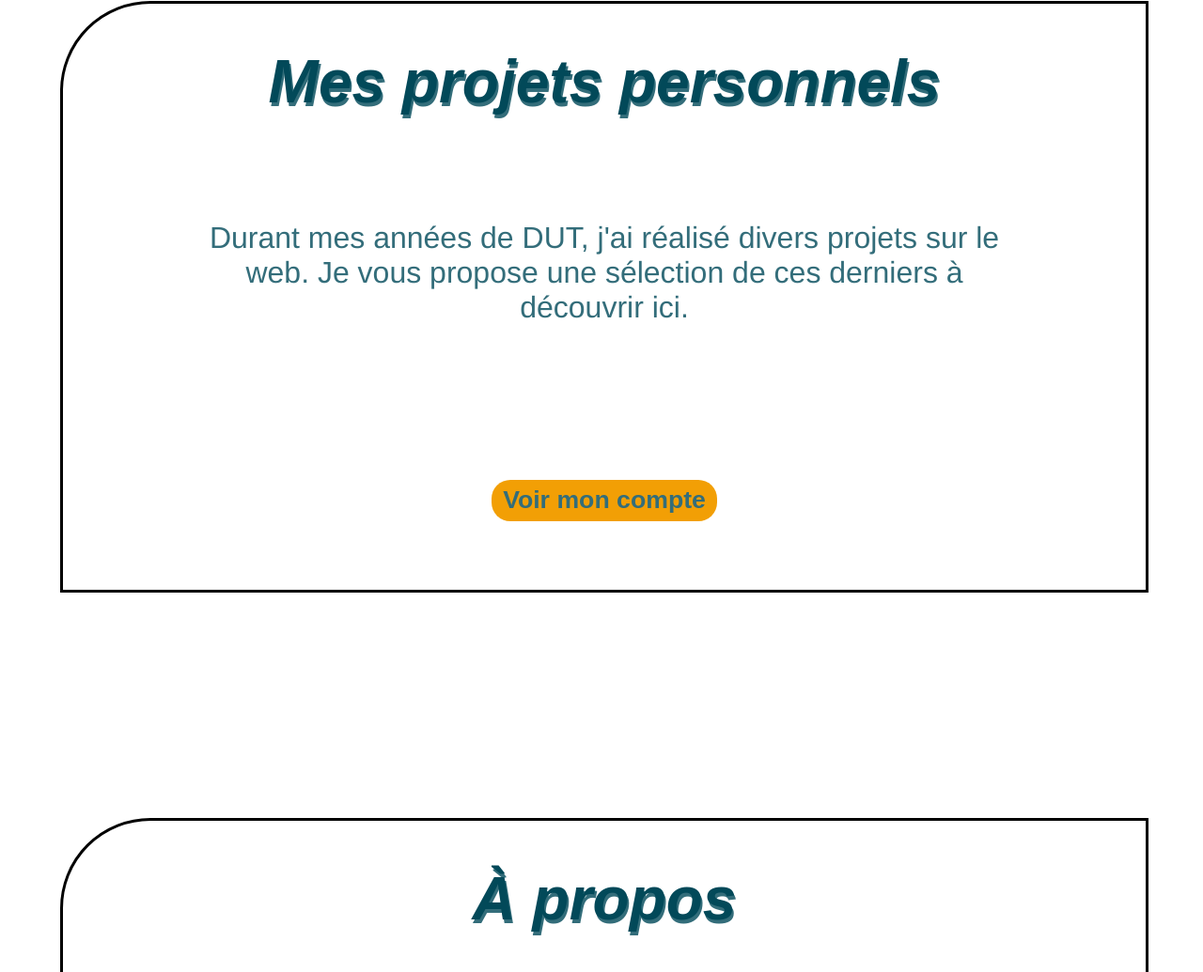
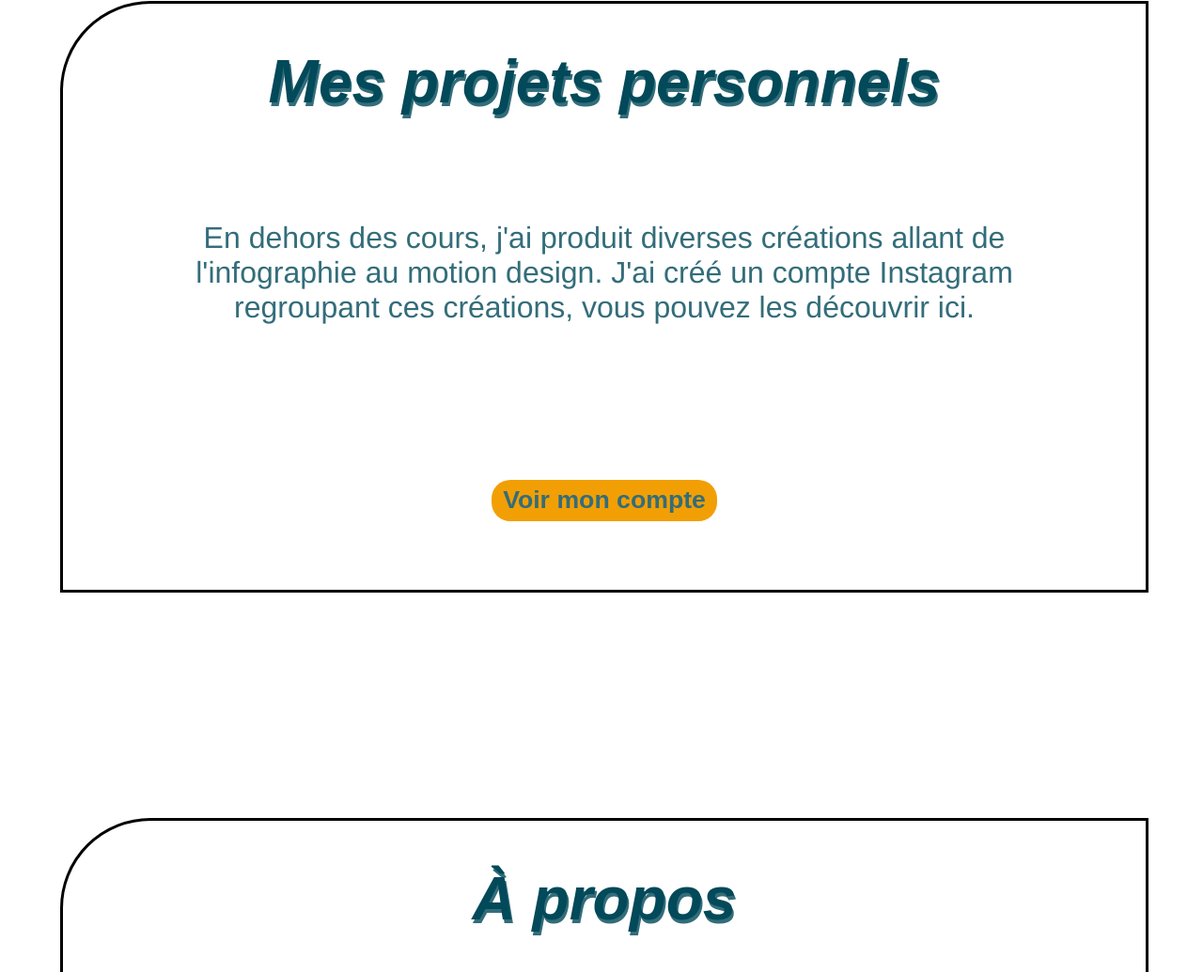
Before and after one commit to Mart1tamar/porfolio, a plain HTML site: page pfolio/index.html in a window 1280 px wide. Shown: the part 1939-2974 px from the top of the page at 94% size. Drawn offline with Linux system fonts and the light colour scheme; a web font is replaced by a local one.

Commit message:
Porfolio partiellement finalisé v3

```diff
--- a/pfolio/index.html
+++ b/pfolio/index.html
@@ -62,7 +62,7 @@
         <div id="persoa">
             <h2 class="tit5">Mes projets personnels</h2>
             <h2 class="tit6">Mes projets personnels</h2>
-            <p>Durant mes années de DUT, j'ai réalisé divers projets sur le web. Je vous propose une sélection de ces derniers  à découvrir ici.</p>
+            <p>En dehors des cours, j'ai produit diverses créations allant de l'infographie au motion design. J'ai créé un compte Instagram regroupant ces créations, vous pouvez les découvrir ici.</p>
             <a href="https://www.instagram.com/mliger.pro/?hl=fr" ><button><p>Voir mon compte</p></button></a>
         </div>
         <div id="proposa">
```
